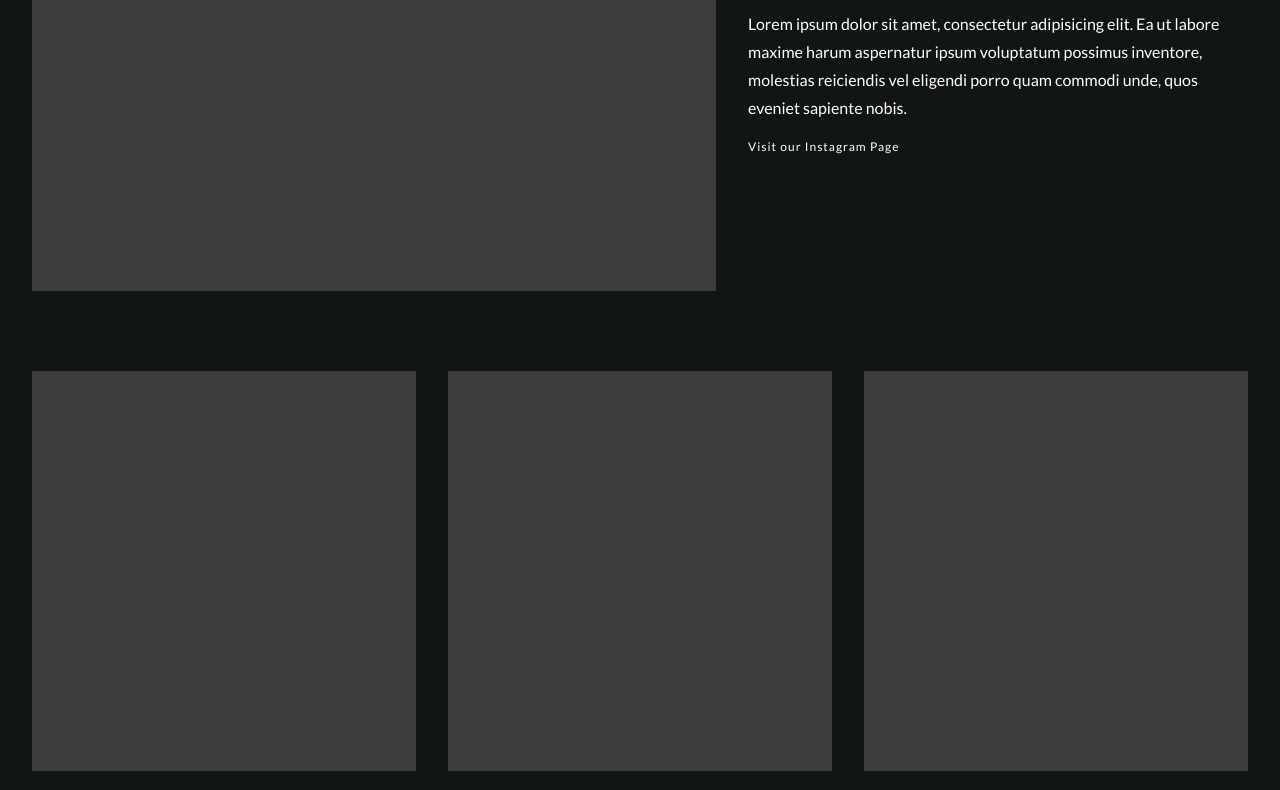
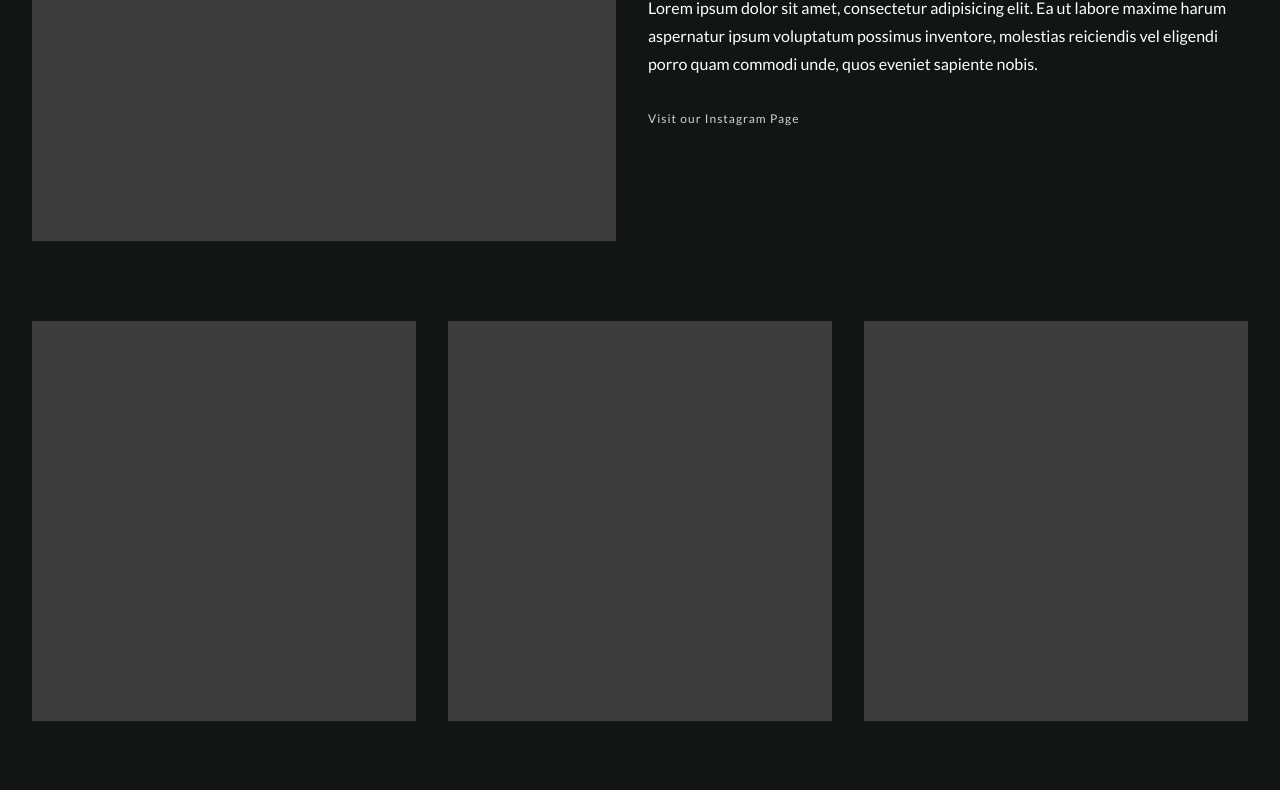
Before and after one commit to fperezfrancisco/lynx-official-website, a plain HTML site: page angma-content-page.html in a window 1280 px wide. Shown: the part 303-1093 px from the top of the page. Drawn offline with nearby package versions, Linux system fonts and the light colour scheme.

Commit message:
edited styles

```diff
--- a/styles.css
+++ b/styles.css
@@ -905,16 +905,13 @@ body {
   column-gap: 2rem;
   padding: 1rem 2rem;
   flex-direction: column;
+  align-items: center;
   row-gap: 2rem;
 }
 
 .clientVideoContainer {
-  width: 100%;
-  height: 60%;
-  max-width: 700px;
-  min-width: 400px;
-  max-height: 600px;
-  min-height: 400px;
+  width: 250px;
+  height: 150px;
 
   background-color: var(--tempGray);
 }
@@ -922,16 +919,18 @@ body {
 .clientCopyContainer {
   display: flex;
   flex-direction: column;
-  align-items: flex-start;
-  row-gap: 1rem;
-  max-width: 500px;
+  align-items: center;
+  text-align: center;
+  max-width: 300px;
 }
 
 .instaLink {
   font-size: 0.75rem;
-  color: inherit;
+  color: var(--white-400);
+  opacity: 0.8;
   text-decoration: none;
   letter-spacing: 1px;
+  margin-top: 2rem;
 }
 
 .instaLink:hover {
@@ -1224,6 +1223,18 @@ body {
   }
 
   /* our work */
+  /***  CLIENT PAGE STYLING HERE ***/
+
+  .clientVideoContainer {
+    width: 350px;
+    height: 200px;
+
+    background-color: var(--tempGray);
+  }
+
+  .clientCopyContainer {
+    max-width: 400px;
+  }
 }
 
 @media only screen and (min-width: 600px) {
@@ -1272,6 +1283,15 @@ body {
 
   .clientName {
     font-size: 2rem;
+  }
+
+  /***  CLIENT PAGE STYLING HERE ***/
+
+  .clientVideoContainer {
+    width: 600px;
+    height: 350px;
+
+    background-color: var(--tempGray);
   }
 }
 
@@ -1438,6 +1458,20 @@ body {
   .clientHero {
     column-gap: 2rem;
     flex-direction: row;
+    align-items: flex-start;
+  }
+
+  .clientVideoContainer {
+    width: 450px;
+    height: 275px;
+
+    background-color: var(--tempGray);
+  }
+
+  .clientCopyContainer {
+    max-width: 400px;
+    text-align: left;
+    align-items: flex-start;
   }
 
   /***  SERVICES PAGE STYLING HERE ***/
@@ -1550,6 +1584,19 @@ body {
     width: 500px;
     aspect-ratio: 1 / 1;
   }
+
+  /***  CLIENT PAGE STYLING HERE ***/
+
+  .clientVideoContainer {
+    width: 600px;
+    height: 350px;
+
+    background-color: var(--tempGray);
+  }
+
+  .clientCopyContainer {
+    max-width: 600px;
+  }
 }
 
 /* ending classes */
```
